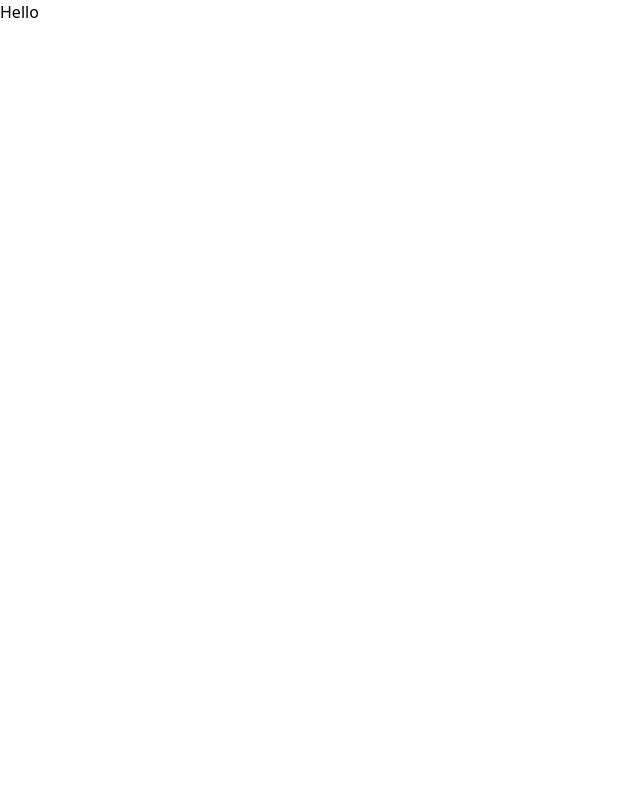
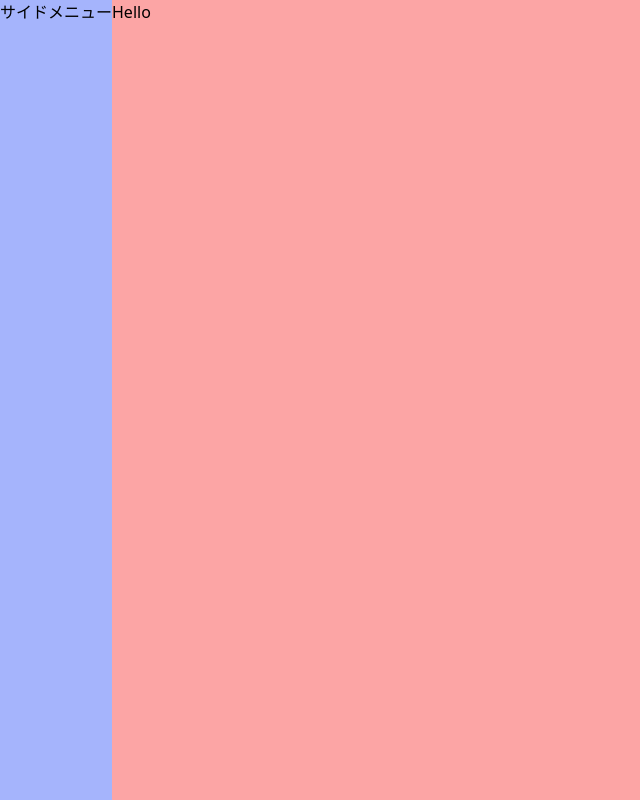
Before and after one commit to takuyan89/shopping-list, a Next.js app: page / in a window 1280 px wide. Shown: the whole page, without its empty margins (0-640 px from the left). Built offline with nearby package versions, Linux system fonts and the light colour scheme.

Commit message:
common layout

```diff
--- /dev/null
+++ b/src/app/(main)/layout.tsx
@@ -0,0 +1,14 @@
+const MainLayout = ({
+  children,
+}: Readonly<{
+  children: React.ReactNode;
+}>) => {
+  return (
+    <div className="flex h-screen">
+      <div className="bg-indigo-300">サイドメニュー</div>
+      <main className="bg-red-300 flex-1 overflow-auto">{children}</main>
+    </div>
+  );
+};
+
+export default MainLayout;
--- a/src/app/layout.tsx
+++ b/src/app/layout.tsx
@@ -14,7 +14,7 @@
 });
 
 export const metadata: Metadata = {
-  title: "Create Next App",
+  title: "Shopping-List",
   description: "Generated by create next app",
 };
 
```
Also changed, not shown: src/app/(main)/page.tsx (renamed from src/app/page.tsx).
